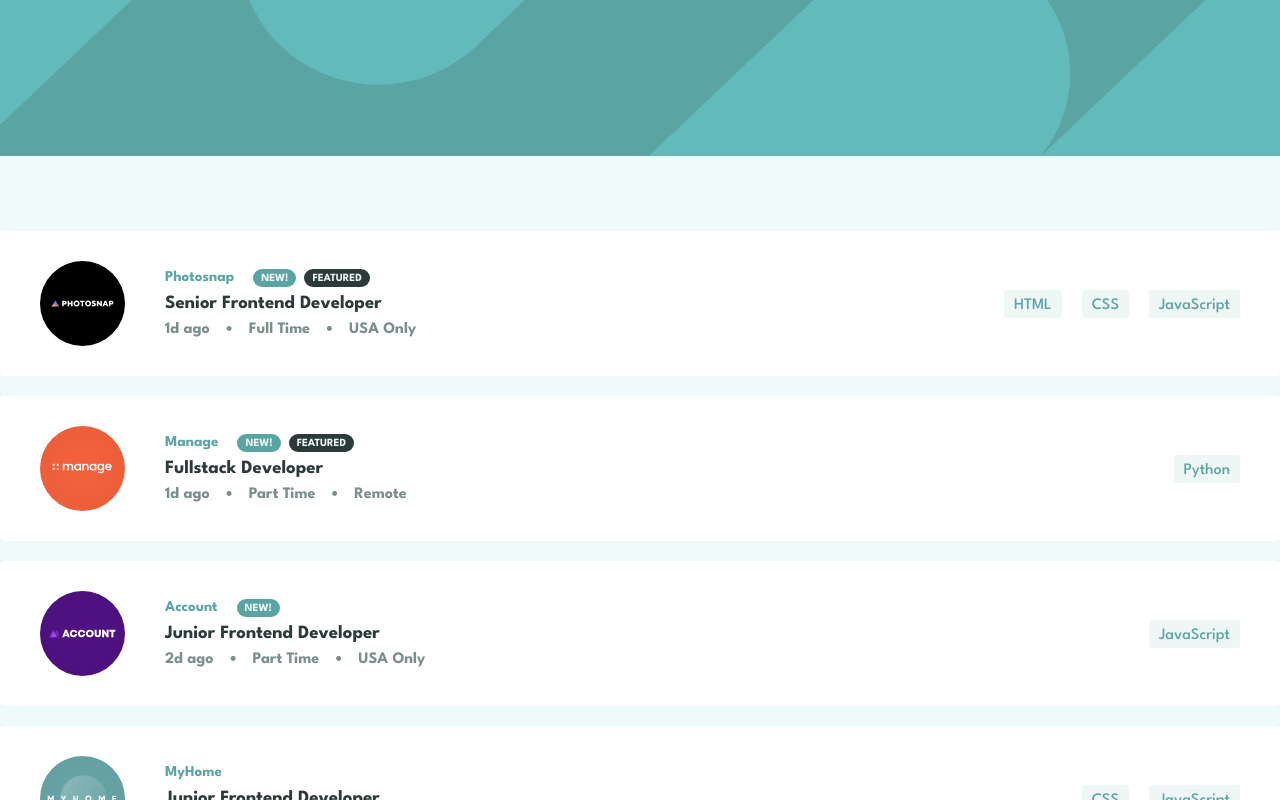
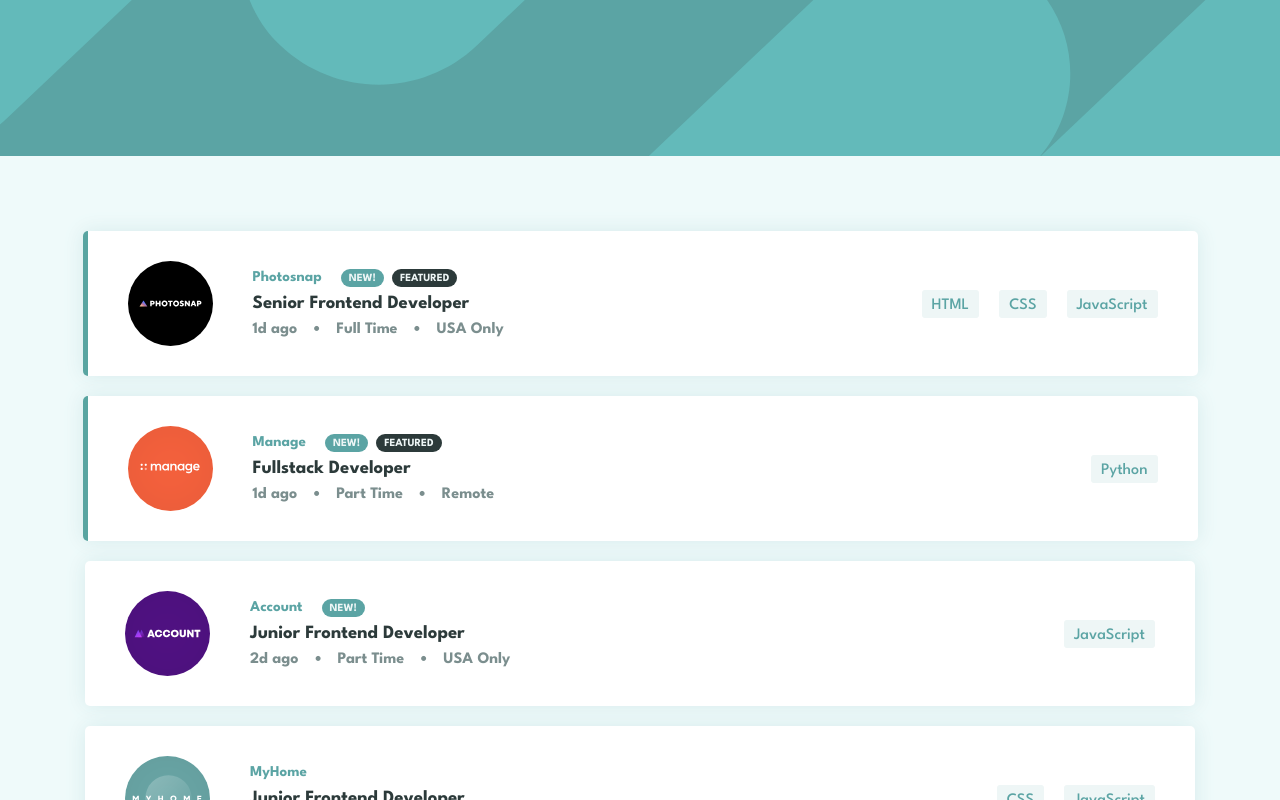
Before and after one commit to kevinchin37/frontend-challenge-job-listing-filter, a React (Create React App) app: page / in a window 1280 px wide. Shown: the top 800 px of the page. Built offline with nearby package versions, Linux system fonts and the light colour scheme.

Commit message:
Add support for className prop

```diff
--- a/src/components/UI/Layout/Card.js
+++ b/src/components/UI/Layout/Card.js
@@ -1,8 +1,14 @@
 import classes from './Card.module.css';
 
 const Card = (props) => {
+    const blockClasses = [classes.card];
+
+    if (props.className) {
+        blockClasses.push(props.className);
+    }
+
     return (
-        <div className={classes.card}>
+        <div className={blockClasses.join(' ')}>
             {props.children}
         </div>
     )
```
